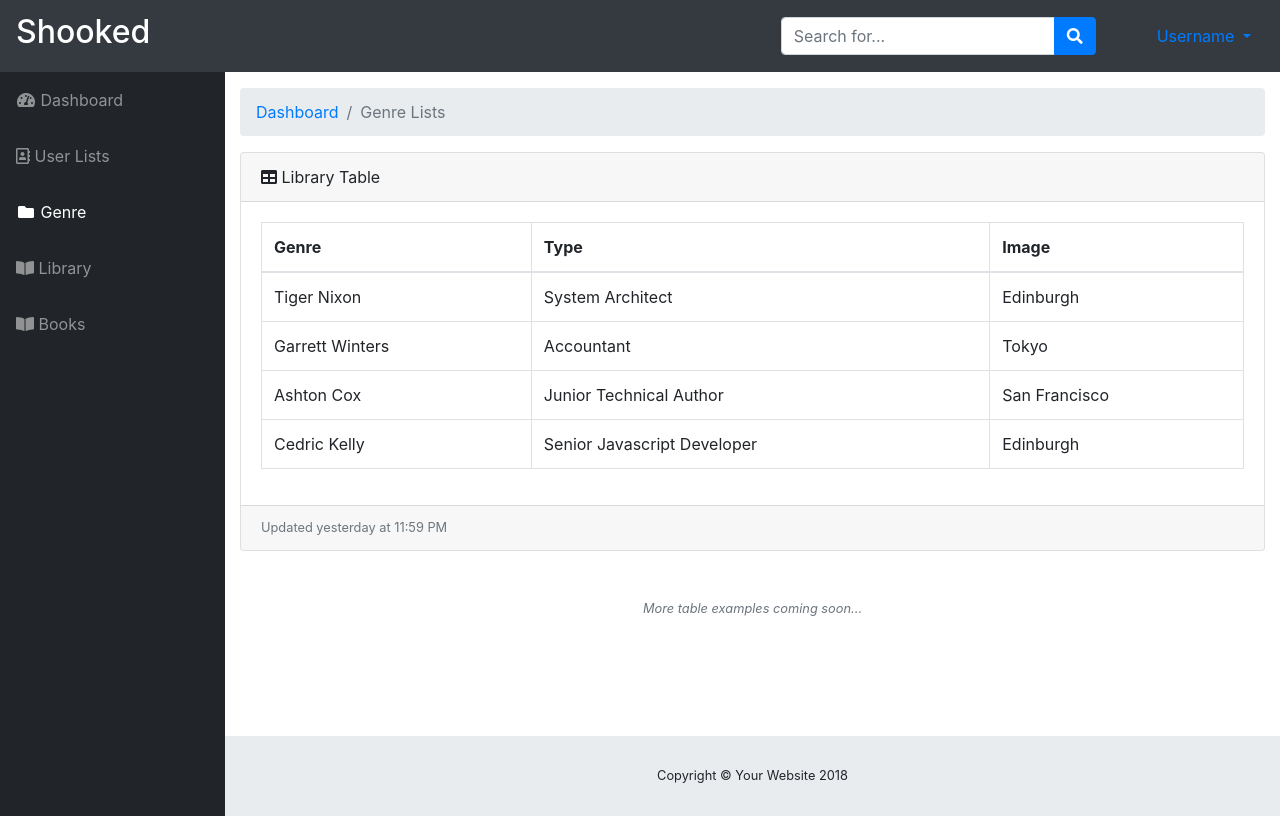
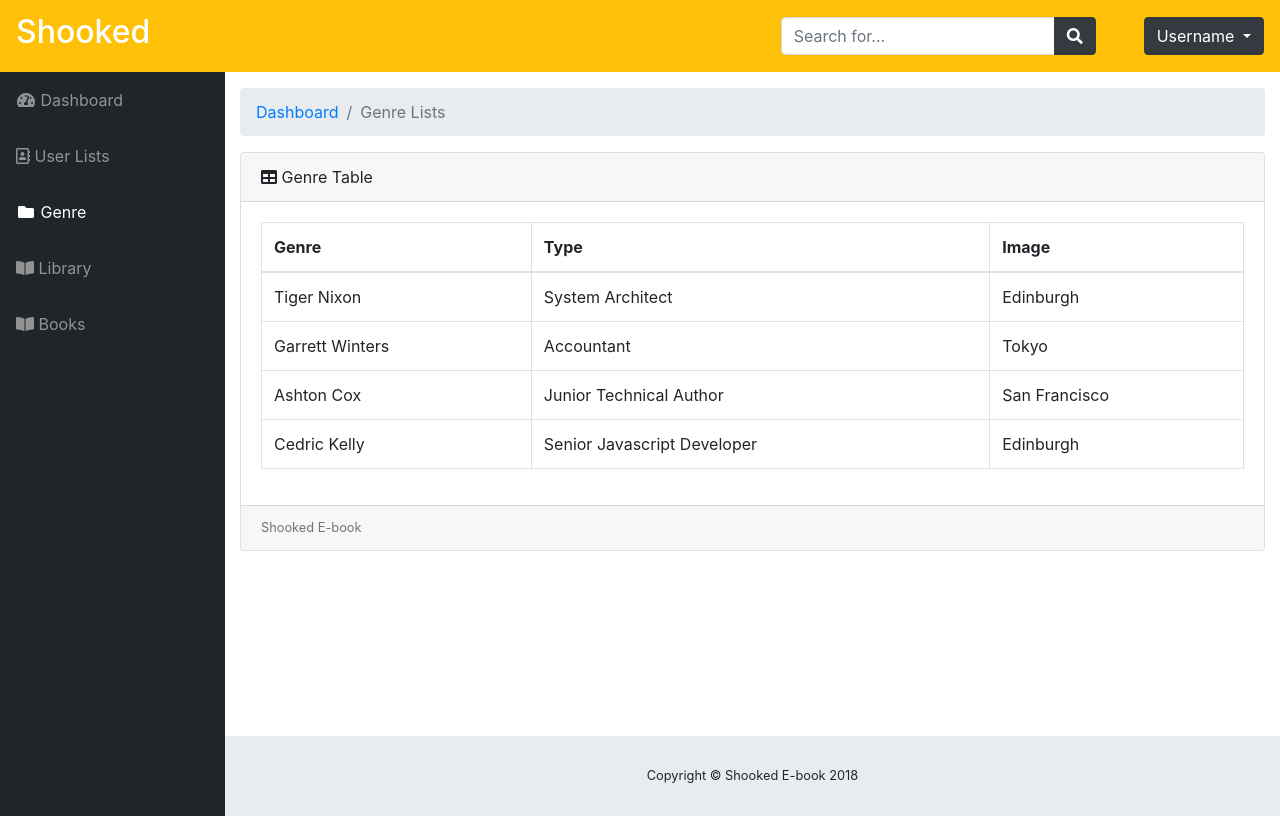
Before and after one commit to jmsredondo/https-github.com-yanzkytoots-flask-255.255.255.0, a Flask app: page /gen in a window 1280 px wide. Run offline with Flask 2, Linux system fonts and the light colour scheme; some libraries are stand-ins or nearby versions.

Commit message:
Modify Html files

```diff
--- a/app/templates/gen.html
+++ b/app/templates/gen.html
@@ -28,7 +28,7 @@
 
   <body id="page-top">
 
-    <nav class="navbar navbar-expand navbar-dark bg-dark static-top">
+    <nav class="navbar navbar-expand navbar-dark bg-warning static-top">
 
       <a class="navbar-brand mr-3" href="/dashboard"><h2>Shooked</h2></a>
 
@@ -38,7 +38,7 @@
         <div class="input-group">
           <input type="text" class="form-control" placeholder="Search for..." aria-label="Search" aria-describedby="basic-addon2">
           <div class="input-group-append">
-            <button class="btn btn-primary" type="button">
+            <button class="btn btn-dark" type="button">
                 <i class="fas fa-search"></i>
             </button>
           </div>
@@ -47,7 +47,7 @@
 
       <!-- Navbar -->
  <div class="dropdown">
-    <button class="btn btn-link dropdown-toggle" type="button" data-toggle="dropdown">Username
+    <button class="btn btn-dark dropdown-toggle" type="button" data-toggle="dropdown">Username
     <span class="caret"></span></button>
     <ul class="dropdown-menu">
       <a href="">logout</a>
@@ -110,7 +110,7 @@
           <div class="card mb-3">
             <div class="card-header">
               <i class="fas fa-table"></i>
-              Library Table</div>
+              Genre Table</div>
             <div class="card-body">
               <div class="table-responsive">
                 <table class="table table-bordered" id="dataTable" width="100%" cellspacing="0">
@@ -146,11 +146,11 @@
                 </table>
               </div>
             </div>
-            <div class="card-footer small text-muted">Updated yesterday at 11:59 PM</div>
+            <div class="card-footer small text-muted">Shooked E-book </div>
           </div>
 
           <p class="small text-center text-muted my-5">
-            <em>More table examples coming soon...</em>
+            <em></em>
           </p>
 
         </div>
@@ -160,7 +160,7 @@
         <footer class="sticky-footer">
           <div class="container my-auto">
             <div class="copyright text-center my-auto">
-              <span>Copyright © Your Website 2018</span>
+              <span>Copyright © Shooked E-book 2018</span>
             </div>
           </div>
         </footer>
```
Also changed, not shown: app/templates/boks.html (+6 -6 lines), app/templates/dashboard.html (+5 -5 lines), app/templates/libr.html (+6 -6 lines), app/templates/tables.html (+7 -7 lines).
